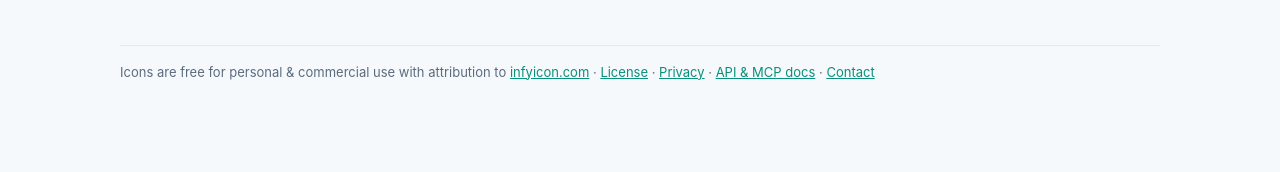
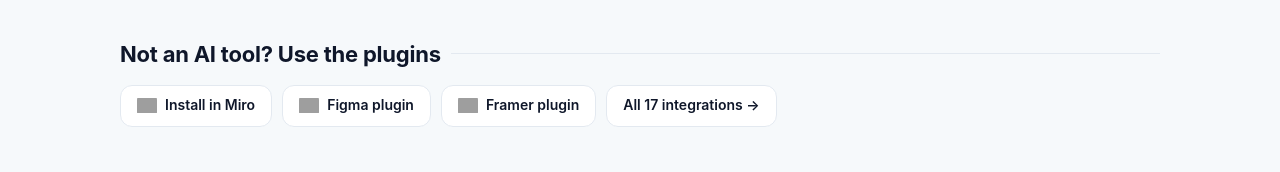
Before and after one commit to krupalghori44-dev/infyicon-mcp, a browser extension: page connect/connect.html in a window 1280 px wide. Shown: the part 2261-2433 px from the top of the page. Drawn offline with Linux system fonts and the light colour scheme; grey boxes are pictures that could not be loaded.

Commit message:
connect: add Miro/Figma/Framer plugin links

```diff
--- a/connect/connect.html
+++ b/connect/connect.html
@@ -49,7 +49,7 @@
 .btn.copied,.cp.copied{background:var(--teal)!important;border-color:var(--teal)!important;color:#062a25!important;animation:pop .35s ease}
 @keyframes pop{0%{transform:scale(.94)}55%{transform:scale(1.06)}100%{transform:scale(1)}}
 
-.logo{width:20px;height:20px;object-fit:contain;flex:none;border-radius:4px}.card h3 .logo{width:24px;height:24px}
+.logo{width:20px;height:20px;object-fit:contain;flex:none;border-radius:4px}@media(prefers-color-scheme:dark){.logo.mono{filter:brightness(0) invert(1)}}.card h3 .logo{width:24px;height:24px}
 
 /* sections */
 h2{margin:40px 0 14px;font-size:22px;letter-spacing:-.01em;display:flex;align-items:center;gap:10px}
@@ -190,6 +190,14 @@
 <a class="btn" href="https://infyicon.com/.well-known/mcp/server-card.json">Server card</a>
 </div>
 
+<h2>Not an AI tool? Use the plugins</h2>
+<div class="row">
+<a class="btn" href="https://infyicon.com/miro"><img class="logo mono" src="https://cdn.simpleicons.org/miro/050038" alt="Miro">Install in Miro</a>
+<a class="btn" href="https://www.figma.com/community/plugin/1672307789402313452/infyicon-free-icons"><img class="logo" src="https://cdn.simpleicons.org/figma" alt="Figma">Figma plugin</a>
+<a class="btn" href="https://www.framer.com/marketplace/plugins/infyicon-free-icons/"><img class="logo" src="https://cdn.simpleicons.org/framer/0055FF" alt="Framer">Framer plugin</a>
+<a class="btn" href="https://infyicon.com/integrations">All 17 integrations →</a>
+</div>
+
 <footer>Icons are free for personal &amp; commercial use with attribution to <a href="https://infyicon.com">infyicon.com</a> · <a href="https://infyicon.com/license">License</a> · <a href="https://infyicon.com/privacy">Privacy</a> · <a href="https://infyicon.com/developers">API &amp; MCP docs</a> · <a href="https://infyicon.com/contact">Contact</a></footer>
 </div>
 <div class="toast" id="t"><span class="ck"><svg width="12" height="12" viewBox="0 0 24 24" fill="none" stroke="currentColor" stroke-width="3.2" stroke-linecap="round" stroke-linejoin="round"><path d="M20 6 9 17l-5-5"/></svg></span><span id="tm">Copied</span></div>
```
